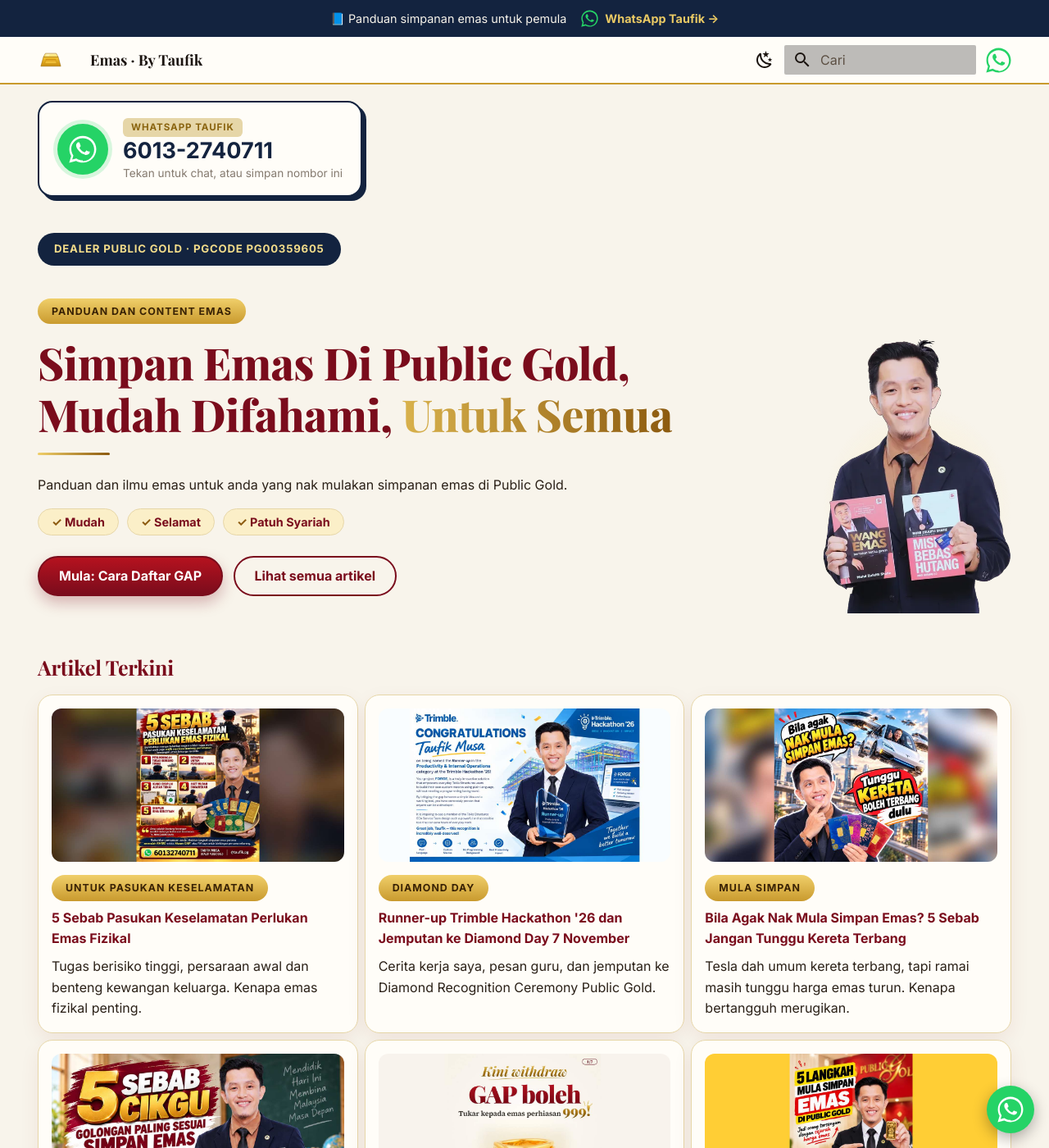
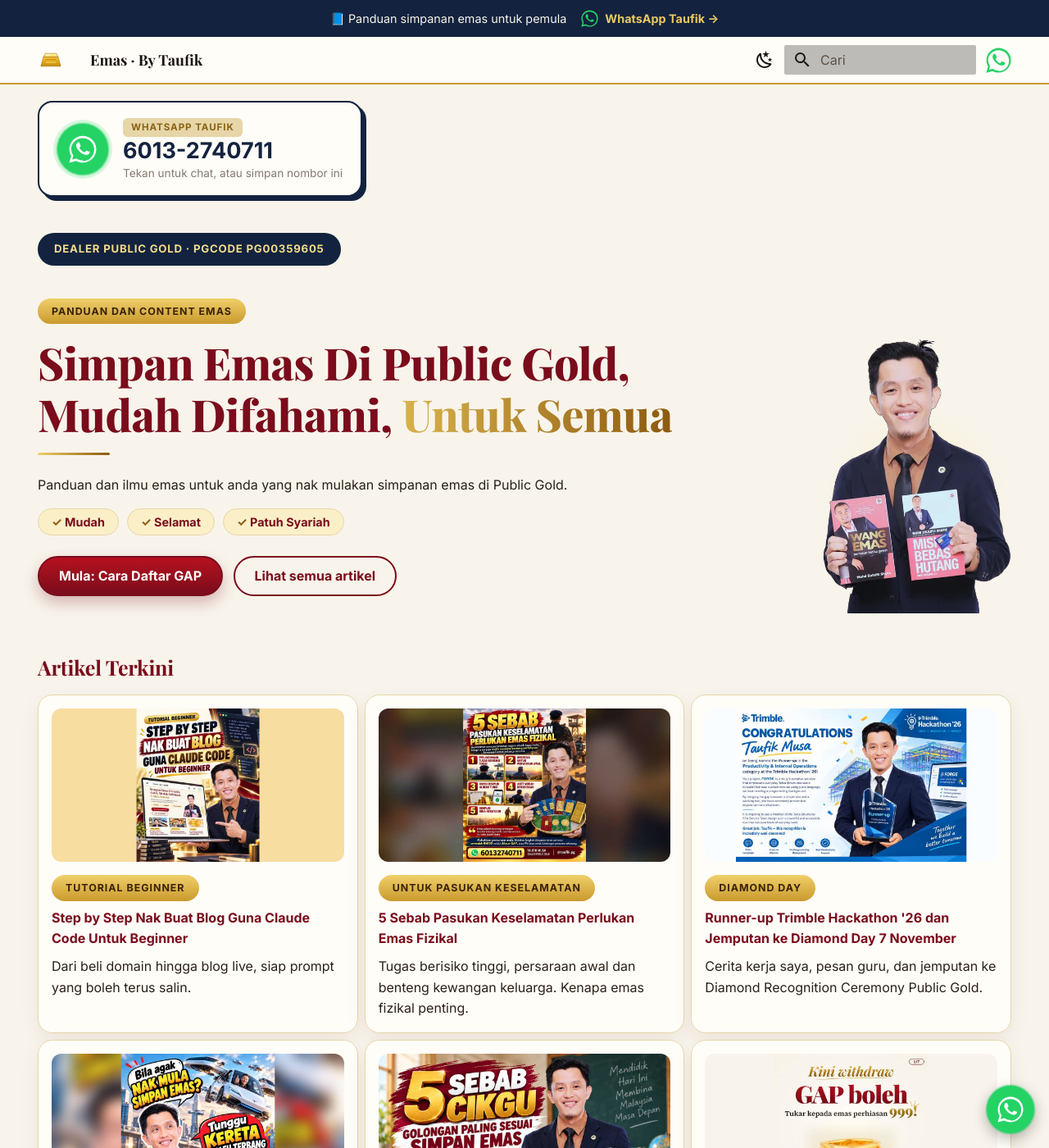
Before and after one commit to taufikmusa/emas, an MkDocs documentation site: the page built from docs/index.md, in a window 1280 px wide and 1400 px high. Shown: the whole window at 82% size. Built offline with MkDocs 1.6.1 and Material for MkDocs 9.7.7, drawn with Linux system fonts in a browser that asks for light colours; some web fonts are replaced.

Commit message:
Publish tutorial: step by step buat blog guna Claude Code (code copy buttons, nav, home card)
Co-Authored-By: Claude Sonnet 5.5 <noreply@anthropic.com>
Claude-Session: https://claude.ai/code/session_01Kg5rzoNKh8hvmsKW8L46De

```diff
--- a/docs/index.md
+++ b/docs/index.md
@@ -41,6 +41,14 @@ Panduan dan ilmu emas untuk anda yang nak mulakan simpanan emas di Public Gold.
 ## Artikel Terkini
 
 <div class="grid cards" markdown>
+
+- [![Step by step nak buat blog guna Claude Code untuk beginner](assets/og-blog-claude-code.jpg){ loading=lazy }](artikel/step-by-step-buat-blog-guna-claude-code.md)
+
+    <span class="cat-badge">Tutorial Beginner</span>
+
+    **[Step by Step Nak Buat Blog Guna Claude Code Untuk Beginner](artikel/step-by-step-buat-blog-guna-claude-code.md)**
+
+    Dari beli domain hingga blog live, siap prompt yang boleh terus salin.
 
 - [![5 sebab pasukan keselamatan perlukan emas fizikal](assets/og-keselamatan.jpg){ loading=lazy }](artikel/5-sebab-pasukan-keselamatan-perlukan-emas-fizikal.md)
 
--- a/docs/stylesheets/extra.css
+++ b/docs/stylesheets/extra.css
@@ -679,3 +679,24 @@ body { font-feature-settings: "ss01"; }
   box-shadow: 0 14px 34px rgba(122, 12, 28, .22);
 }
 .md-typeset .yt-short iframe { display: block; width: 100%; height: 100%; border: 0; }
+
+/* Blok prompt / kod: gelap, tajuk emas, teks dibalut supaya prompt panjang mudah dibaca di telefon */
+:root, [data-md-color-scheme="default"], [data-md-color-scheme="slate"] {
+  --md-code-bg-color: #1B1410;
+  --md-code-fg-color: #F2E8D5;
+}
+.md-typeset .highlight { border-radius: 14px; overflow: hidden; box-shadow: 0 8px 22px rgba(0, 0, 0, .18); margin: 1.2rem 0; }
+.md-typeset .highlight span.filename {
+  background: #2A1F18;
+  color: #F0CF6A;
+  border-bottom: 0;
+  font-family: var(--md-text-font-family);
+  font-weight: 600;
+  font-size: .78rem;
+  padding: .6rem 1rem;
+}
+.md-typeset .highlight pre > code,
+.md-typeset pre > code { white-space: pre-wrap; word-break: break-word; font-size: .8rem; line-height: 1.65; }
+.md-typeset .highlight code { background: transparent; }
+.md-typeset .md-clipboard { color: #F0CF6A; }
+.md-typeset .md-clipboard:hover { color: #fff; }
--- a/mkdocs.yml
+++ b/mkdocs.yml
@@ -32,6 +32,7 @@ theme:
     - navigation.sections
     - toc.follow
     - search.suggest
+    - content.code.copy
 
 extra_css:
   - https://fonts.googleapis.com/css2?family=Playfair+Display:ital,wght@0,600;0,700;0,800;1,600&display=swap
@@ -50,6 +51,9 @@ markdown_extensions:
       permalink: true
   - pymdownx.details
   - pymdownx.superfences
+  - pymdownx.highlight:
+      anchor_linenums: true
+  - pymdownx.inlinehilite
   - pymdownx.emoji:
       emoji_index: !!python/name:material.extensions.emoji.twemoji
       emoji_generator: !!python/name:material.extensions.emoji.to_svg
@@ -85,3 +89,5 @@ nav:
       - Runner-up Trimble Hackathon dan Diamond Day: artikel/runner-up-trimble-hackathon-dan-diamond-day.md
   - Untuk Pasukan Keselamatan:
       - 5 Sebab Pasukan Keselamatan Simpan Emas: artikel/5-sebab-pasukan-keselamatan-perlukan-emas-fizikal.md
+  - Tutorial Blog:
+      - Step by Step Buat Blog Guna Claude Code: artikel/step-by-step-buat-blog-guna-claude-code.md
```
Also changed, not shown: CLAUDE.md (+4 -1 lines), docs/artikel/step-by-step-buat-blog-guna-claude-code.md (renamed from drafts/step-by-step-buat-blog-guna-claude-code.md, +1 -11 lines), docs/assets/blog-claude-code-cover.webp (renamed from drafts/assets/blog-claude-code-cover.webp), docs/assets/blog-ss-claude-code-mula.webp (renamed from drafts/assets/blog-ss-claude-code-mula.webp), docs/assets/blog-ss-domain-cloudflare.webp (renamed from drafts/assets/blog-ss-domain-cloudflare.webp), docs/assets/blog-ss-repo-github.webp (renamed from drafts/assets/blog-ss-repo-github.webp), docs/assets/og-blog-claude-code.jpg (renamed from drafts/assets/og-blog-claude-code.jpg).
